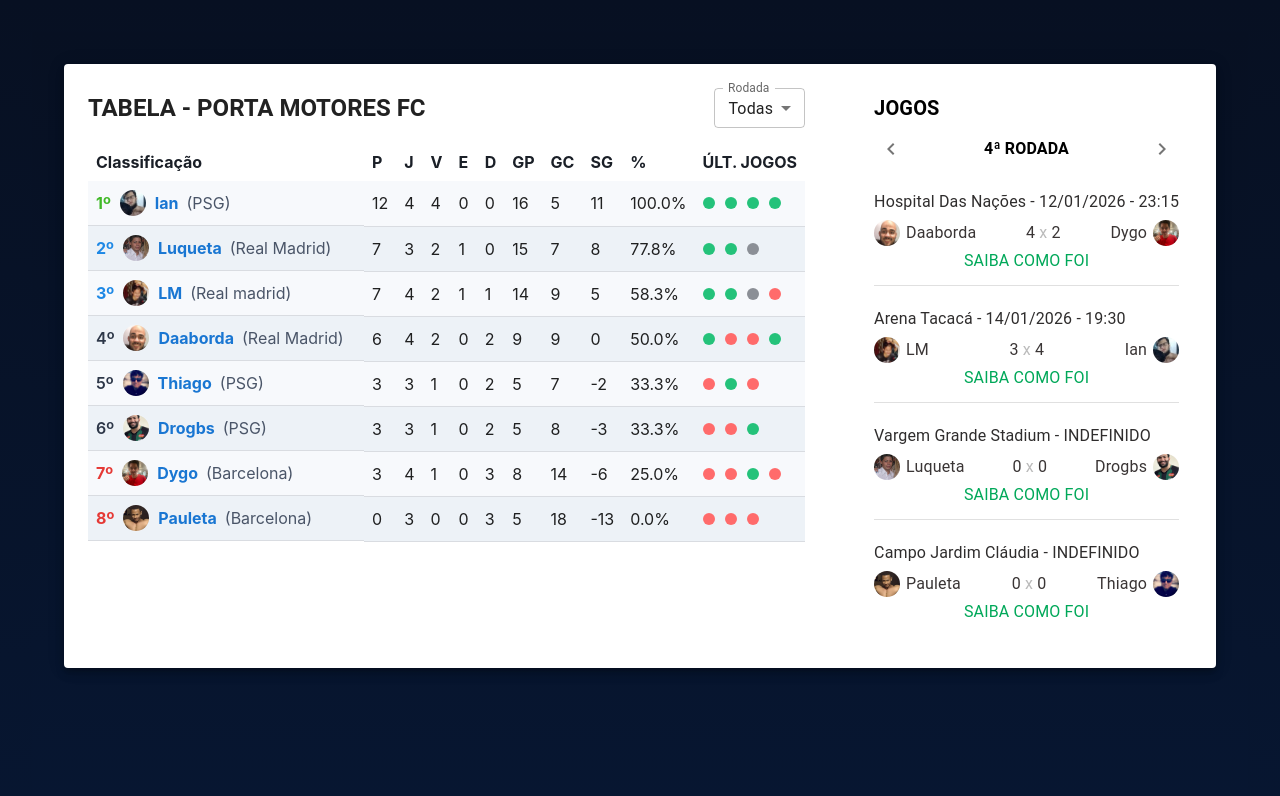
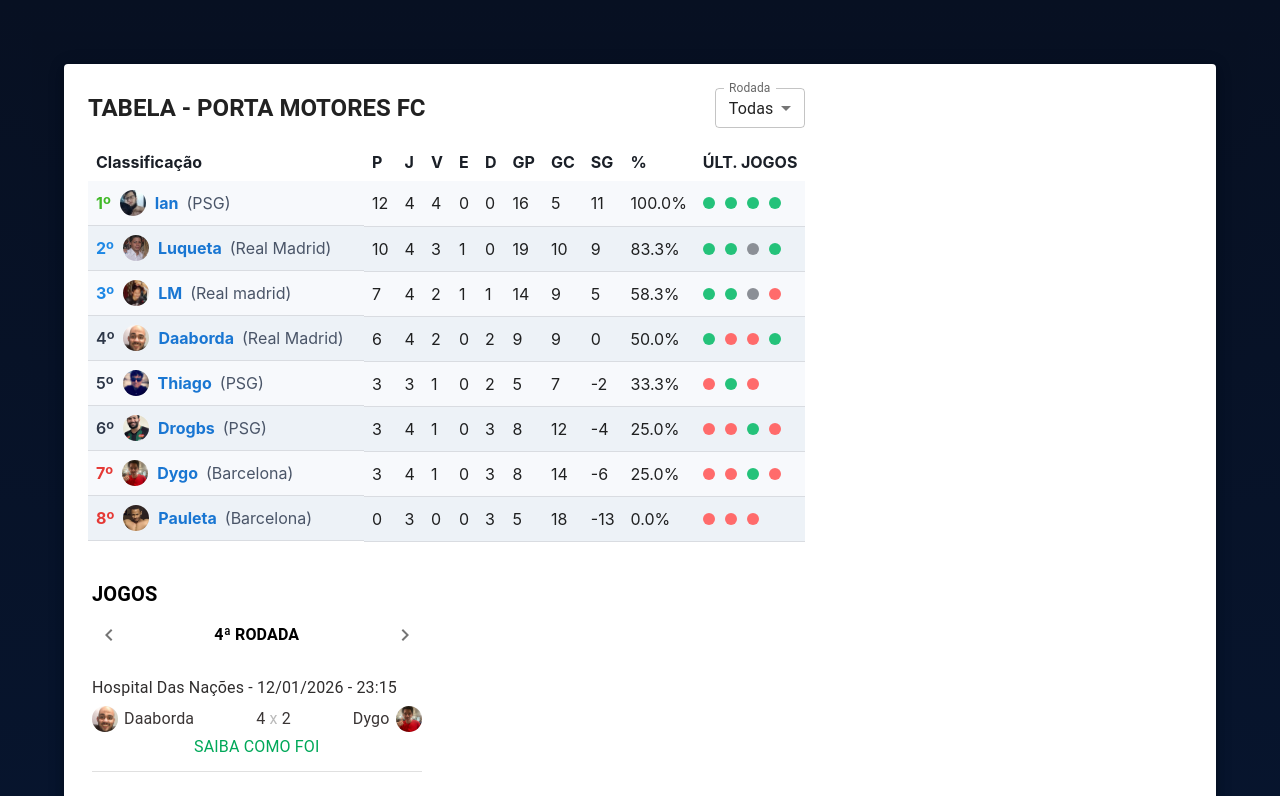
Before and after one commit to Lucasds98/eafc-portal-motores, a React (Vite) app: page / in a window 1280 px wide. Shown: the top 796 px of the page. Built offline with nearby package versions, Linux system fonts and the light colour scheme; the HTML template or start-up script is replaced by a standard one.

Commit message:
rdd 4 partida 3

```diff
--- a/src/data/games.js
+++ b/src/data/games.js
@@ -24,7 +24,7 @@ export const games = [
   // RDD 4
   { id: 'r4-j1', rdd: 4, timeA: 7, timeB: 3, golsA: 4, golsB: 2, status: 'finalizado', local: 'Hospital Das Nações', data: '2026-01-12', hora: '23:15' },
   { id: 'r4-j2', rdd: 4, timeA: 6, timeB: 4, golsA: 3, golsB: 4, status: 'finalizado', local: 'Arena Tacacá', data: '2026-01-14', hora: '19:30' },
-  { id: 'r4-j3', rdd: 4, timeA: 1, timeB: 5, golsA: 0, golsB: 0, status: 'pendente', local: 'Vargem Grande Stadium', data: 'INDEFINIDO', hora: '' },
+  { id: 'r4-j3', rdd: 4, timeA: 1, timeB: 5, golsA: 4, golsB: 3, status: 'finalizado', local: 'Vargem Grande Stadium', data: '2026-01-18', hora: '22:15' },
   { id: 'r4-j4', rdd: 4, timeA: 8, timeB: 2, golsA: 0, golsB: 0, status: 'pendente', local: 'Campo Jardim Cláudia', data: 'INDEFINIDO', hora: '' },
 
   // RDD 5
--- a/src/data/matches.js
+++ b/src/data/matches.js
@@ -48,4 +48,7 @@ export const matches = [
   //JOGO 2
   { rdd: 4, jogadorId: 6, result: 'D', golsPro: 3, golsContra: 4 },
   { rdd: 4, jogadorId: 4, result: 'V', golsPro: 4, golsContra: 3 },
+  //JOGO 3
+  { rdd: 4, jogadorId: 1, result: 'V', golsPro: 4, golsContra: 3 },
+  { rdd: 4, jogadorId: 5, result: 'D', golsPro: 3, golsContra: 4 },
 ];
```
